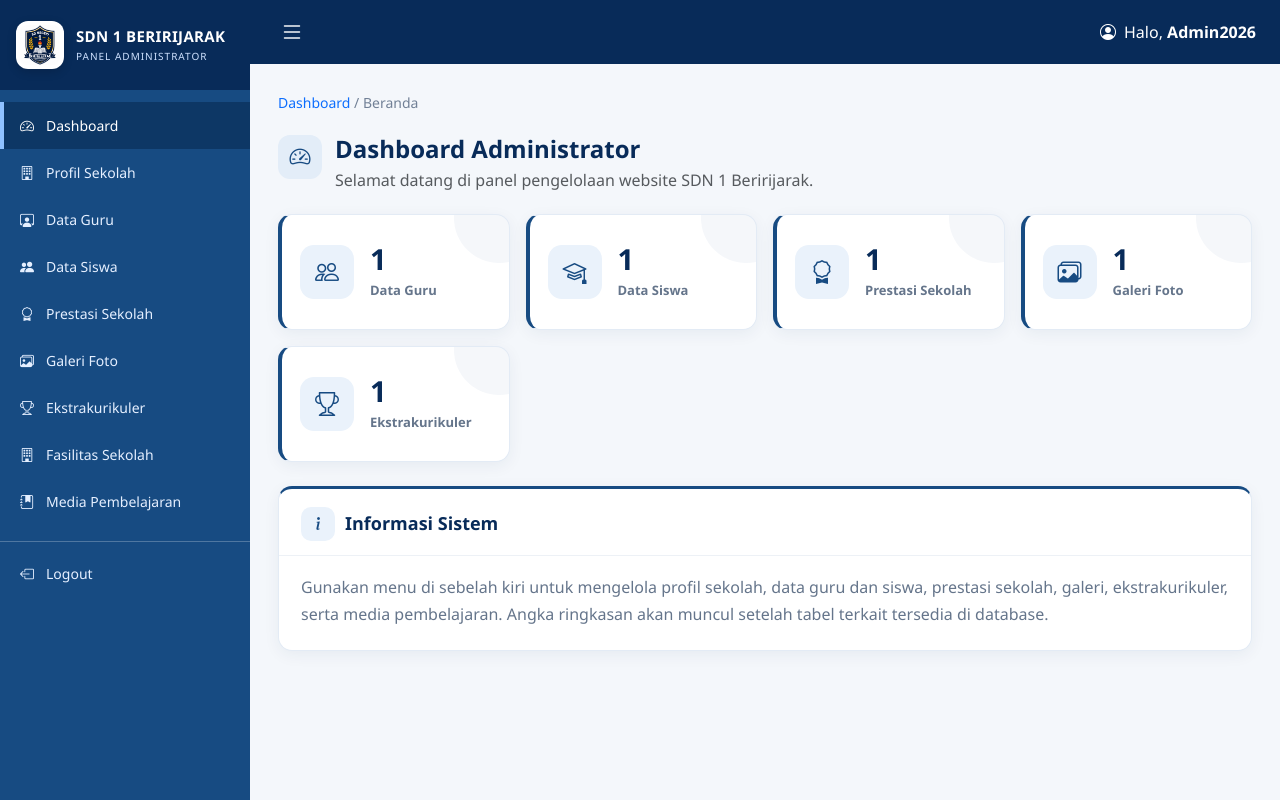
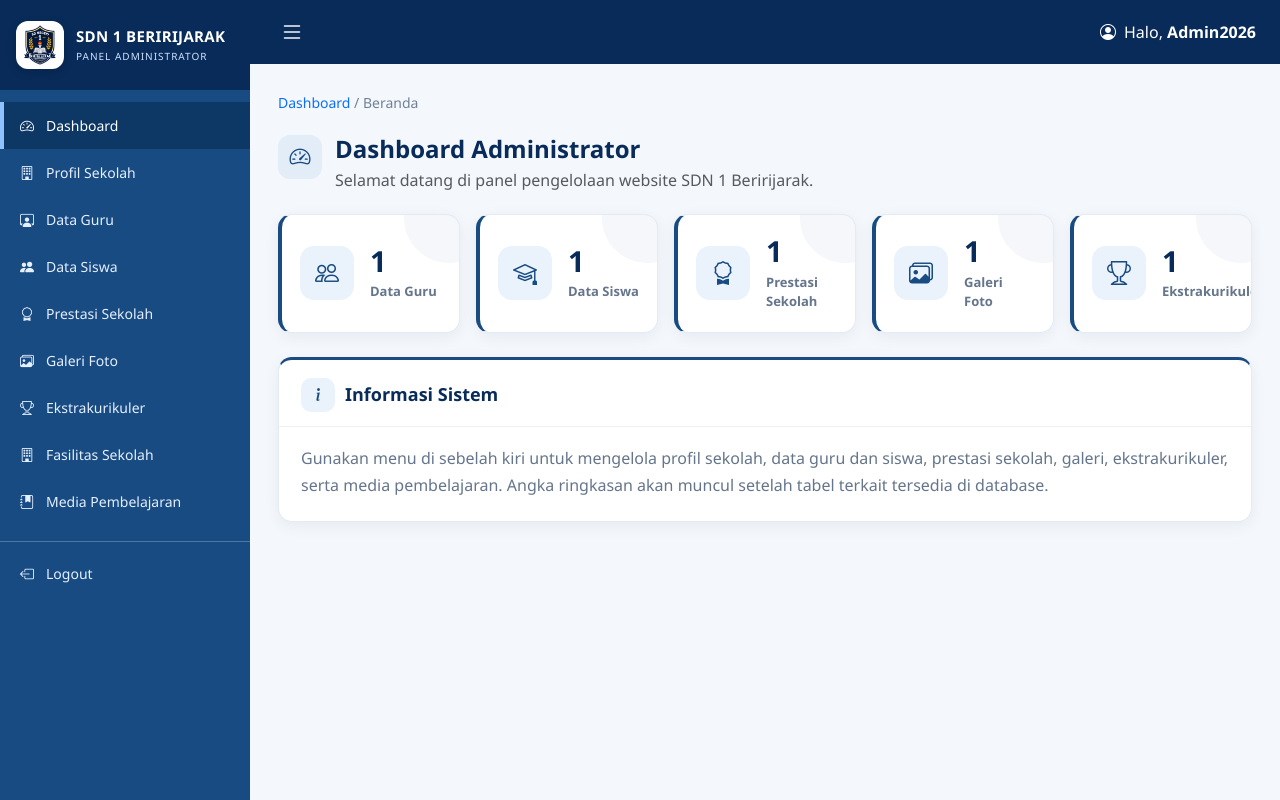
Before and after one commit to rialatifa72-coder/website-sdn1-beririjarak, a PHP site: page /dashboard_admin.php in a window 1280 px wide. Run offline with PHP 8.4, Linux system fonts and the light colour scheme; a user stored in the database is signed in; tables that the repository leaves empty or names only in its code hold one stand-in row (values such as "Sample post").

Commit message:
Rapikan kartu ringkasan dashboard administrator

```diff
--- a/dashboard_admin.php
+++ b/dashboard_admin.php
@@ -258,9 +258,17 @@ body{margin:0;font-family:'Segoe UI',Tahoma,sans-serif;background:var(--bg);colo
                 <div class="dashboard-heading-icon"><i class="bi bi-speedometer2"></i></div>
                 <div><h2 class="h4 fw-bold mb-1">Dashboard Administrator</h2><p class="text-muted mb-0">Selamat datang di panel pengelolaan website SDN 1 Beririjarak.</p></div>
             </div>
-            <div class="row g-3">
+            <div class="row row-cols-1 row-cols-sm-2 row-cols-xl-5 g-3">
                 <?php foreach ([["bi-people","Data Guru","tb_guru"],["bi-mortarboard","Data Siswa","tb_siswa"],["bi-award","Prestasi Sekolah","tb_berita"],["bi-images","Galeri Foto","tb_galeri"],["bi-trophy","Ekstrakurikuler","tb_ekstrakurikuler"]] as $item): $total=jumlahData($koneksi,$item[2]); ?>
-                <div class="col-sm-6 col-xl-3"><div class="card-custom stat-card"><div class="stat-icon"><i class="bi <?= $item[0] ?>"></i></div><div><div class="stat-number"><?= $total === null ? "—" : $total ?></div><div class="stat-label"><?= $item[1] ?></div></div></div></div>
+                <div class="col">
+                    <div class="card-custom stat-card h-100">
+                        <div class="stat-icon"><i class="bi <?= $item[0] ?>"></i></div>
+                        <div>
+                            <div class="stat-number"><?= $total === null ? "—" : $total ?></div>
+                            <div class="stat-label"><?= $item[1] ?></div>
+                        </div>
+                    </div>
+                </div>
                 <?php endforeach; ?>
             </div>
             <div class="card-custom info-card mt-4">
```
